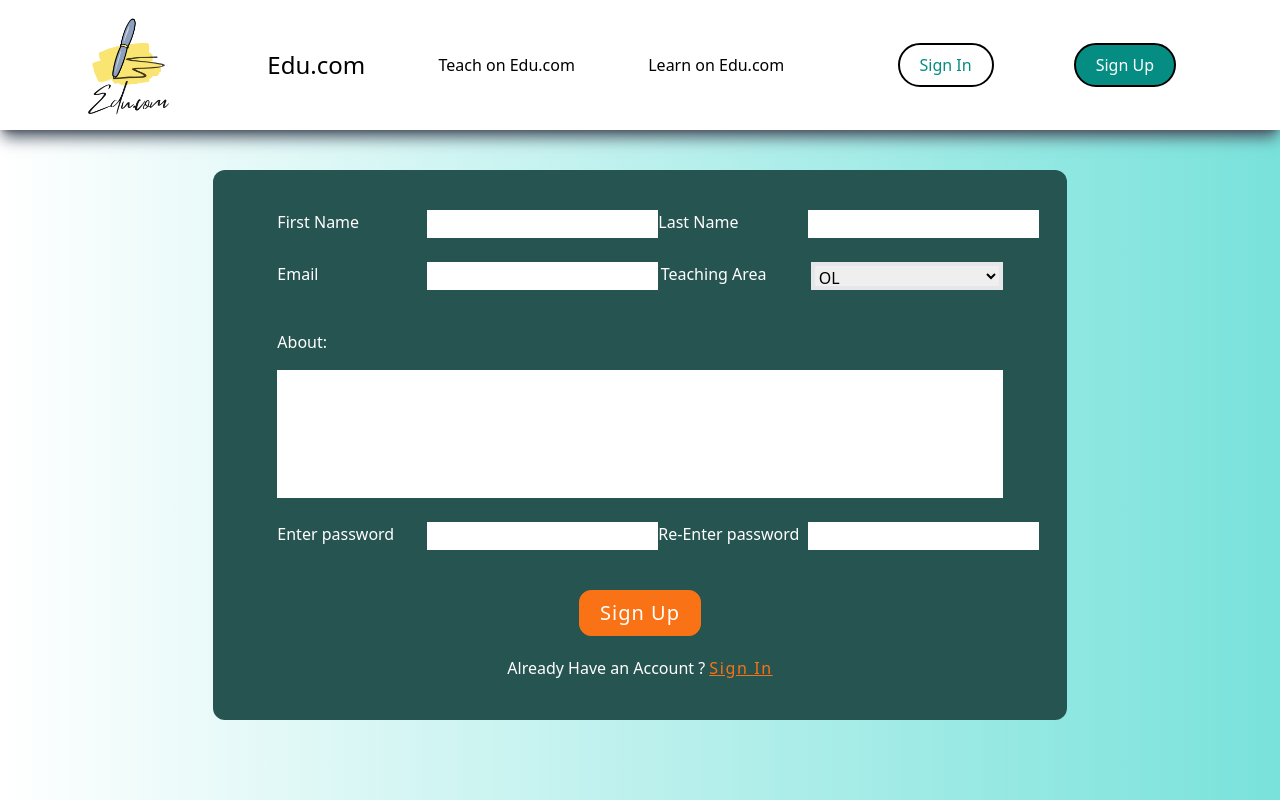
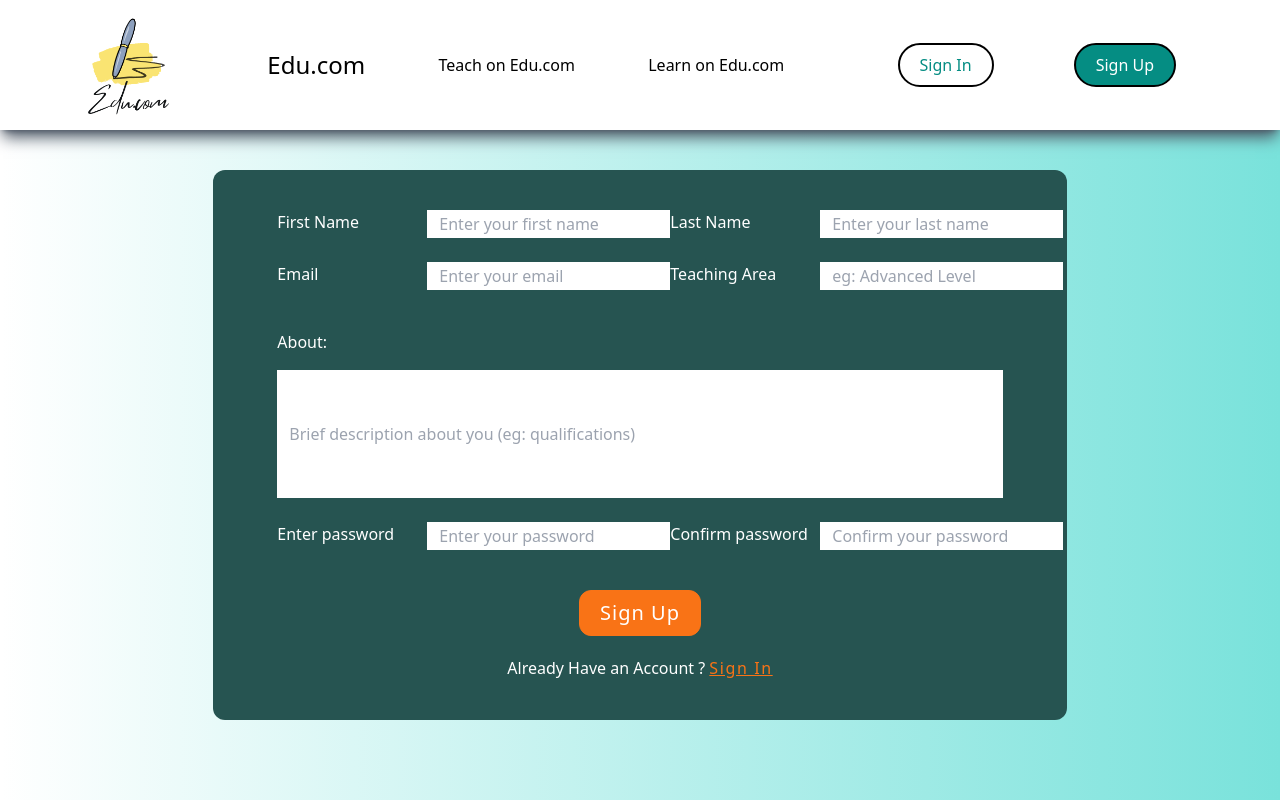
Before and after one commit to vishnaka-dasanayaka/SLTMS, a React (Create React App) app in the folder Frontend/: page /teachersignup in a window 1280 px wide. Built offline with nearby package versions, Linux system fonts and the light colour scheme.

Commit message:
useState
initialize connecting to back end

```diff
--- a/Frontend/package.json
+++ b/Frontend/package.json
@@ -19,6 +19,7 @@
     "react-dom": "^18.2.0",
     "react-router-dom": "^6.11.0",
     "react-scripts": "^5.0.1",
+    "redux": "^4.2.1",
     "web-vitals": "^2.1.4"
   },
   "scripts": {
--- a/Frontend/src/pages/SignIn/SignIn.jsx
+++ b/Frontend/src/pages/SignIn/SignIn.jsx
@@ -1,46 +1,96 @@
-import React from 'react'
-import Navbar from '../../components/Navigation/Navbar'
-import { Link } from 'react-router-dom'
+import { useState, useEffect } from "react";
+import Navbar from "../../components/Navigation/Navbar";
+import { Link } from "react-router-dom";
 
 function SignIn() {
+  const [formData, setFormData] = useState({
+    email: "",
+    password: "",
+  });
+
+  const { email, password } = formData;
+
+  const onChange = (e) => {
+    setFormData((prevState) => ({
+      ...prevState,
+      [e.target.name]: e.target.value,
+    }));
+  };
+
+  const onSubmit = (e) => {
+    e.preventDefault();
+  };
+
   return (
     <div>
+      <Navbar />
 
-        <Navbar/>
-
-        <div className='flex flex-col items-center justify-center mt-10'>
-
-            <div className='px-5 py-3 rounded-lg bg-primary w-fit h-fit'>
-                <h1 className='text-xl font-extrabold text-white uppercase'>log in</h1>
+      <form action="" onSubmit={onSubmit}>
+        <div>
+          <div className="flex flex-col items-center justify-center mt-10">
+            <div className="px-5 py-3 rounded-lg bg-primary w-fit h-fit">
+              <h1 className="text-xl font-extrabold text-white uppercase">
+                log in
+              </h1>
             </div>
 
-            <div className='p-5 mt-5 flex flex-col items-center justify-center border-black border-[2px] rounded-xl'>
-                <div className='flex items-start justify-center mt-5'>
-                    <label className='text-lg font-bold uppercase' htmlFor="">user name : </label>
-                    <input className='px-5 ml-3 bg-gray-200 rounded-md' type="text" />
-                </div>
+            <div className="p-5 mt-5 flex flex-col items-start justify-center border-black border-[2px] rounded-xl">
+              <div className="flex items-center justify-between mt-5">
 
-                <div className='flex items-start justify-center mt-5'>
-                    <label className='text-lg font-bold uppercase' htmlFor="">password : </label>
-                    <input className='px-5 ml-3 bg-gray-200 rounded-md' type="text" />
-                </div>
+                <label className="text-lg font-bold uppercase" htmlFor="">
+                  username :{" "}
+                </label>
+                <input
+                  type="text"
+                  className="px-5 ml-3 bg-gray-200 rounded-md"
+                  id="email"
+                  name="email"
+                  value={email}
+                  placeholder="Enter your email"
+                  onChange={onChange}
+                />
+              </div>
 
-                <div className='flex items-center justify-center mt-10'>
-                    <button className='px-3 py-1 font-bold text-white uppercase rounded-md border-btn_color border-[1px] hover:bg-white hover:text-btn_color bg-btn_color'>Log In as Teacher</button>
-                    <button className='ml-5 px-3 py-1 font-bold text-white uppercase rounded-md border-btn_color border-[1px] hover:bg-white hover:text-btn_color bg-btn_color'>Log In as student</button>
-                </div>
+              <div className="flex items-start justify-between mt-5">
+                <label className="text-lg font-bold uppercase" htmlFor="">
+                  password :{" "}
+                </label>
+                <input
+                  type="text"
+                  className="px-5 ml-3 bg-gray-200 rounded-md"
+                  id="password"
+                  name="password"
+                  value={password}
+                  placeholder="Enter your password"
+                  onChange={onChange}
+                />
+              </div>
 
-                <div className='mt-5 text-sm'>
-                    <h4>Do not have an account?
-                        <Link to={"/signup"}><span className='ml-1 text-blue-700 underline cursor-pointer'>Sign Up</span></Link>
-                    </h4>
-                </div>
+              <div className="flex items-center justify-center mt-10">
+                <button className="px-3 py-1 font-bold text-white uppercase rounded-md border-btn_color border-[1px] hover:bg-white hover:text-btn_color bg-btn_color">
+                  Log In as Teacher
+                </button>
+                <button className="ml-5 px-3 py-1 font-bold text-white uppercase rounded-md border-btn_color border-[1px] hover:bg-white hover:text-btn_color bg-btn_color">
+                  Log In as student
+                </button>
+              </div>
+
+              <div className="mt-5 text-sm">
+                <h4>
+                  Do not have an account?
+                  <Link to={"/signup"}>
+                    <span className="ml-1 text-blue-700 underline cursor-pointer">
+                      Sign Up
+                    </span>
+                  </Link>
+                </h4>
+              </div>
             </div>
-
+          </div>
         </div>
-
+      </form>
     </div>
-  )
+  );
 }
 
-export default SignIn
+export default SignIn;
--- a/Frontend/src/pages/TeacherSignUp/TeacherSignUp.jsx
+++ b/Frontend/src/pages/TeacherSignUp/TeacherSignUp.jsx
@@ -1,52 +1,41 @@
-import React, {useState} from 'react';
-import axios from "axios";
-import Navbar from '../../components/Navigation/Navbar'
-import { Link } from 'react-router-dom';
-import {url} from '../../config';
+import Navbar from "../../components/Navigation/Navbar";
+import { useEffect, useState } from "react";
 
 function TeacherSignUp() {
-
-    const [input, setInput] = useState({
-        firstName: '',
-        lastName: '',
-        email: '',
-        teachingArea: '',
-        about: '',
-        password: ''
+  const [formData, setFormData] = useState({
+    firstName: "",
+    lastName: "",
+    email: "",
+    teachingArea: "",
+    about: "",
+    password: "",
+    rePassword: "",
   });
 
-    function handleChange(event){
-        const {name,value} = event.target;
+  const {
+    firstName,
+    lastName,
+    email,
+    teachingArea,
+    about,
+    password,
+    rePassword,
+  } = formData;
 
-        setInput(prevInput => {
-            return {
-                ...prevInput,
-                [name]:value
-            }
-        })
+  const onChange = (e) => {
+    setFormData((prevState)=>({
+        ...prevState,
+        [e.target.name]:e.target.value
+    }))
+};
+
+  const onSubmit = (e) => {
+    e.preventDefault();
   }
 
-    function handleClick(event){
-        event.preventDefault();
-        const newResult = {
-            firstName: input.firstName,
-            lastName: input.lastName,
-            email: input.email,
-            teachingArea: input.teachingArea,
-            about: input.about,
-            password: input.password
-        }
-
-        axios.post(`${url}/newTeacher`, newResult);
-        alert("Succesfully added to the database");
-        window.location.reload();
-    }
-
-
-
   return (
-    <div className='h-fit lg:h-screen bg-gradient-to-l from-[#79e2db]'>
-      <Navbar/>
+    <div className="h-fit lg:h-screen bg-gradient-to-l from-[#79e2db]">
+      <Navbar />
       {/* <div className='mt-5 m-auto h-full rounded-xl w-8/12 bg-[#265451]'>
 
         <form className='m-auto' action="" method="post">
@@ -107,104 +96,155 @@ function TeacherSignUp() {
 
       </div> */}
 
-        <div className='flex flex-col w-8/12 m-auto rounded-xl bg-[#265451] mt-[5vh] pb-[5vh] min-w-[400px]'>
-
-            <div className='flex mt-[5vh] justify-between mx-[5vw] lg:flex-row flex-col'>
-
-                <div className='flex mb-5 lg:mb-0'>
-                    <div className='text-white min-w-[150px]'>
+      <form action="" onSubmit={onSubmit}>
+        <div className="flex flex-col w-8/12 m-auto rounded-xl bg-[#265451] mt-[5vh] pb-[5vh] min-w-[400px]">
+          <div className="flex mt-[5vh] justify-between mx-[5vw] lg:flex-row flex-col">
+            <div className="flex mb-5 lg:mb-0">
+              <div className="text-white min-w-[150px]">
                 <label htmlFor="">First Name</label>
               </div>
               <div>
-                        <input type="text" className='min-w-[15vw] h-7'/>
+                <input
+                  type="text"
+                  className="min-w-[15vw] h-7 pl-3"
+                  id="firstName"
+                  name="firstName"
+                  value={firstName}
+                  placeholder="Enter your first name"
+                  onChange={onChange}
+                />
               </div>
             </div>
 
-                <div className='flex'>
-                    <div className='text-white min-w-[150px]'>
+            <div className="flex">
+              <div className="text-white min-w-[150px]">
                 <label htmlFor="">Last Name</label>
               </div>
               <div>
-                        <input type="text" className='min-w-[15vw] h-7'/>
+                <input
+                  type="text"
+                  className="min-w-[15vw] h-7 pl-3"
+                  id="lastName"
+                  name="lastName"
+                  value={lastName}
+                  placeholder="Enter your last name"
+                  onChange={onChange}
+                />
+              </div>
             </div>
           </div>
 
-            </div>
-
-            <div className='flex mt-[3vh] justify-between mx-[5vw] lg:flex-row flex-col'>
-
-                <div className='flex mb-5 lg:mb-0'>
-                    <div className='text-white min-w-[150px]'>
+          <div className="flex mt-[3vh] justify-between mx-[5vw] lg:flex-row flex-col">
+            <div className="flex mb-5 lg:mb-0">
+              <div className="text-white min-w-[150px]">
                 <label htmlFor="">Email</label>
               </div>
               <div>
-                        <input type="text" className='min-w-[15vw] h-7'/>
+                <input
+                  type="text"
+                  className="min-w-[15vw] h-7 pl-3"
+                  id="email"
+                  name="email"
+                  value={email}
+                  placeholder="Enter your email"
+                  onChange={onChange}
+                />
               </div>
             </div>
 
-                <div className='flex'>
-                    <div className='text-white min-w-[150px]'>
+            <div className="flex">
+              <div className="text-white min-w-[150px]">
                 <label htmlFor="">Teaching Area</label>
               </div>
-                    <div className='min-w-[15vw]'>
+              <div className="min-w-[15vw]">
                 {/* <input type="text" className='min-w-[15vw] h-7'/> */}
-                        <select name="area" id="area" className="min-w-[15vw] h-7 border-solid border-4">
-                            <option value="a">OL</option>
-                            <option value="b">AL</option>
-                            <option value="c">Scholarship</option>
-                            <option value="c">University</option>
-                        </select>
+                <input
+                  type="text"
+                  className="min-w-[15vw] h-7 pl-3"
+                  id="teachingArea"
+                  name="teachingArea"
+                  value={teachingArea}
+                  placeholder="eg: Advanced Level"
+                  onChange={onChange}
+                />
+              </div>
             </div>
           </div>
 
-            </div>
-
-            <div className='flex flex-col mx-[5vw] mt-[5vh]'>
-                <div className='text-white mb-[2vh]'>
+          <div className="flex flex-col mx-[5vw] mt-[5vh]">
+            <div className="text-white mb-[2vh]">
               <label htmlFor="">About:</label>
             </div>
             <div>
-                   <input type="text" className='w-full h-[16vh]'/>
+              <input
+                type="text"
+                className="w-full h-32 pl-3"
+                id="about"
+                name="about"
+                value={about}
+                placeholder="Brief description about you (eg: qualifications)"
+                onChange={onChange}
+              />
             </div>
           </div>
 
-            <div className='flex mt-[3vh] justify-between mx-[5vw] lg:flex-row flex-col'>
-
-                <div className='flex mb-5 lg:mb-0'>
-                    <div className='text-white min-w-[150px]'>
+          <div className="flex mt-[3vh] justify-between mx-[5vw] lg:flex-row flex-col">
+            <div className="flex mb-5 lg:mb-0">
+              <div className="text-white min-w-[150px]">
                 <label htmlFor="">Enter password</label>
               </div>
               <div>
-                        <input type="text" className='min-w-[15vw] h-7'/>
+                <input
+                  type="text"
+                  className="min-w-[15vw] h-7 pl-3"
+                  id="password"
+                  name="password"
+                  value={password}
+                  placeholder="Enter your password"
+                  onChange={onChange}
+                />
               </div>
             </div>
 
-                <div className='flex'>
-                    <div className='text-white min-w-[150px]'>
-                        <label htmlFor="">Re-Enter password</label>
+            <div className="flex">
+              <div className="text-white min-w-[150px]">
+                <label htmlFor="">Confirm password</label>
               </div>
               <div>
-                        <input type="text" className='min-w-[15vw] h-7'/>
+                <input
+                  type="text"
+                  className="min-w-[15vw] h-7 pl-3"
+                  id="rePassword"
+                  name="rePassword"
+                  value={rePassword}
+                  placeholder="Confirm your password"
+                  onChange={onChange}
+                />
+              </div>
             </div>
           </div>
 
+          <div className="flex flex-col items-center w-full mt-[5vh]">
+            <div className="mb-5">
+              <input
+                type="submit"
+                value="Sign Up"
+                className="px-5 py-2 text-white bg-orange-500 rounded-xl border-[1px] border-orange-500 hover:bg-white hover:text-orange-500 cursor-pointer tracking-wider text-xl"
+              />
             </div>
-
-            <div className='flex flex-col items-center w-full mt-[5vh]'>
-
-                <div className='mb-5'>
-                    <input type="submit" value="Sign Up" className='px-5 py-2 text-white bg-orange-500 rounded-xl border-[1px] border-orange-500 hover:bg-white hover:text-orange-500 cursor-pointer tracking-wider text-xl'/>
+            <div className="text-white">
+              <p>
+                Already Have an Account ?{" "}
+                <span className="tracking-widest text-orange-500 underline">
+                  Sign In
+                </span>
+              </p>
             </div>
-                <div className='text-white'>
-                    <p>Already Have an Account ? <span className='tracking-widest text-orange-500 underline'>Sign In</span></p>
           </div>
-
         </div>
-
+      </form>
     </div>
-
-    </div>
-  )
+  );
 }
 
-export default TeacherSignUp
+export default TeacherSignUp;
```
Also changed, not shown: 1 other file (tests, documents, lock files or other folders). Lines whose indentation alone changed are shown as unchanged.
